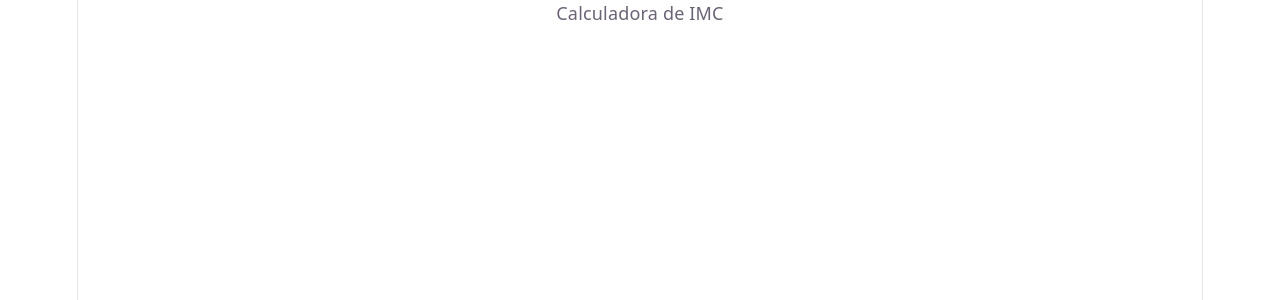
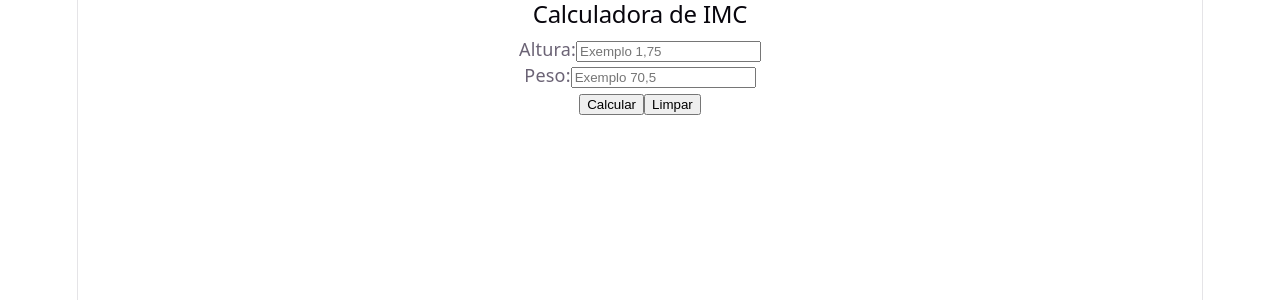
Before and after one commit to MPicolli/calculadora-imc-react, a React (Vite) app: page / in a window 1280 px wide. Shown: the top 300 px of the page. Built offline with nearby package versions, Linux system fonts and the light colour scheme.

Commit message:
feat: implementa ImcCalc.jsx

```diff
--- a/src/App.jsx
+++ b/src/App.jsx
@@ -1,14 +1,14 @@
 import { useState } from "react";
 import reactLogo from "./assets/react.svg";
 import viteLogo from "./assets/vite.svg";
-import heroImg from "./assets/hero.png";
 import "./App.css";
+import ImcCalc from "./components/ImcCalc";
 
 function App() {
   return (
     <div>
       <div className="container">
-        <p>Calculadora de IMC</p>
+        <ImcCalc />
       </div>
     </div>
   );
--- /dev/null
+++ b/src/components/ImcCalc.jsx
@@ -0,0 +1,37 @@
+import React from "react";
+
+const ImcCalc = () => {
+  return (
+    <div id="calc-container">
+      <h2>Calculadora de IMC</h2>
+      <form id="imc-form">
+        <div className="form-inputs">
+          <div className="form-control">
+            <label htmlFor="height">Altura:</label>
+            <input
+              type="text"
+              name="height"
+              id="height"
+              placeholder="Exemplo 1,75"
+            />
+          </div>
+          <div className="form-control">
+            <label htmlFor="weight">Peso:</label>
+            <input
+              type="text"
+              name="weight"
+              id="weight"
+              placeholder="Exemplo 70,5"
+            />
+          </div>
+        </div>
+        <div className="action-control">
+          <button>Calcular</button>
+          <button>Limpar</button>
+        </div>
+      </form>
+    </div>
+  );
+};
+
+export default ImcCalc;
```
Also changed, not shown: src/components/ImcCalc.css (added).
